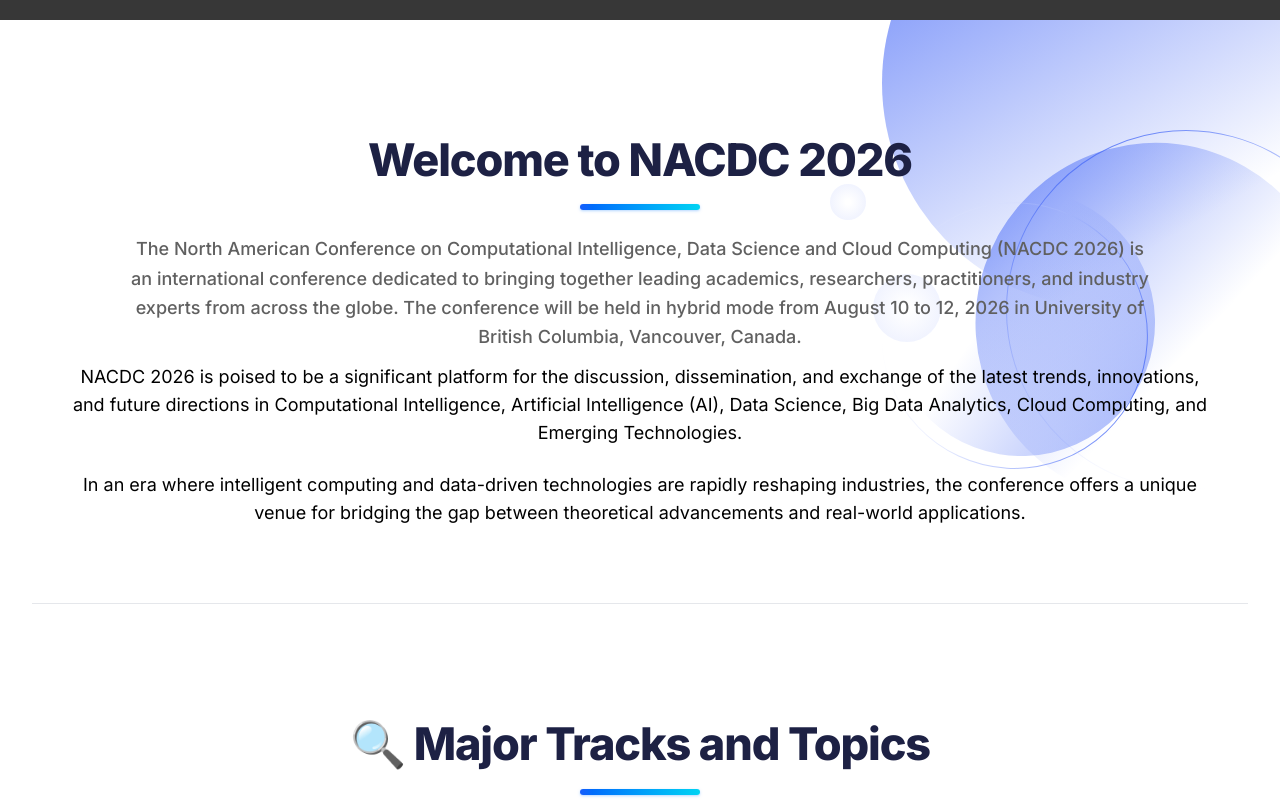
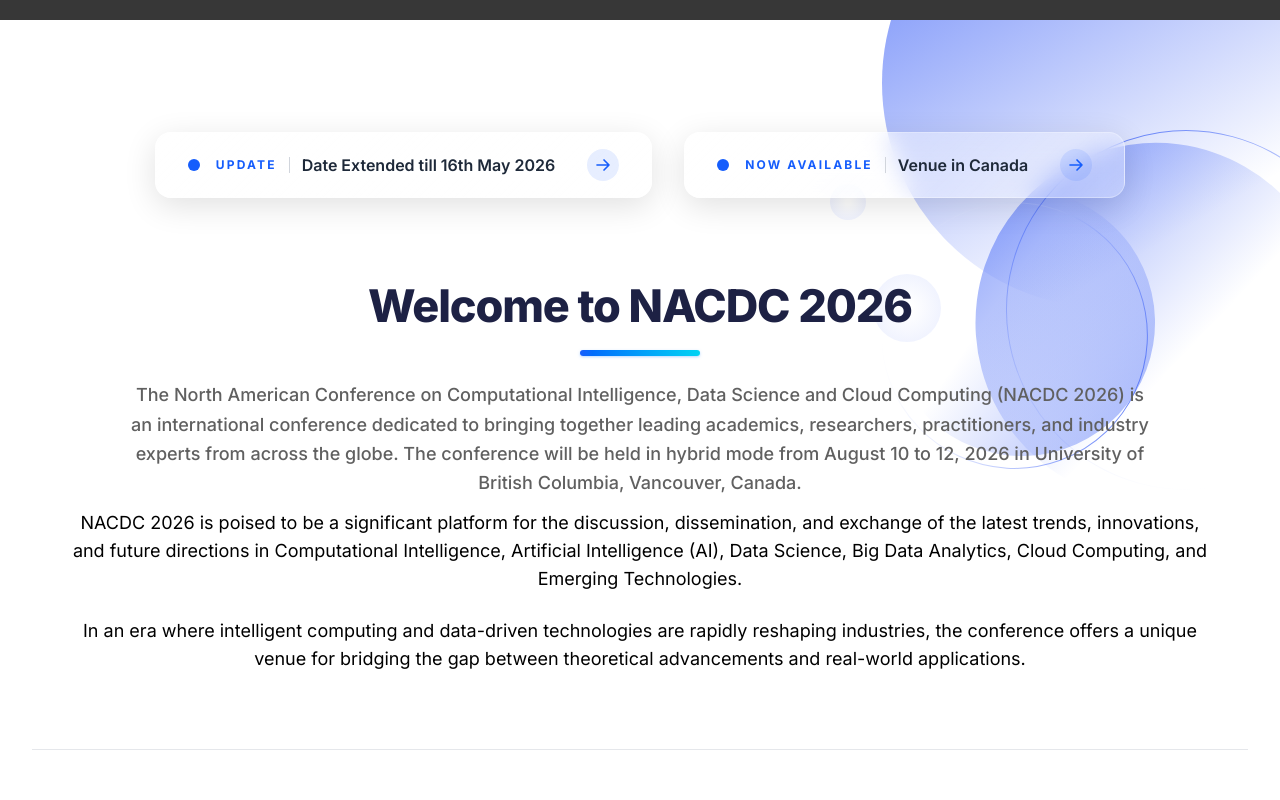
Before and after one commit to KartikTulsian/iemnacdc, a Next.js app: page / in a window 1280 px wide. Shown: the part 780-1580 px from the top of the page. Built offline with nearby package versions, Linux system fonts and the light colour scheme; grey boxes are pictures that could not be loaded.

Commit message:
changes in announcement

```diff
--- /dev/null
+++ b/src/components/Common/Announcement.tsx
@@ -0,0 +1,68 @@
+import Link from 'next/link'
+import React from 'react'
+
+export default function Announcement() {
+    return (
+        <div className="w-full max-w-7xl px-4 flex flex-col lg:flex-row justify-center items-center gap-6 lg:gap-8">
+
+            {/* Conference Schedule Highlight */}
+            <Link
+                href="/#countdown"
+                className="group relative w-full lg:w-auto inline-flex items-center justify-between gap-4 px-8 py-4 rounded-2xl border border-[#fff]/30 bg-[#fff]/10 backdrop-blur-md shadow-[0_8px_32px_rgba(0,0,0,0.12)] hover:bg-[#fff]/20 hover:shadow-[0_8px_40px_rgba(185,28,28,0.18)] hover:border-blue-300/50 transition-all duration-300 hover:scale-[1.02]"
+                style={{ background: "linear-gradient(135deg, rgba(255,255,255,0.55) 0%, rgba(255,255,255,0.25) 100%)" }}
+            >
+                <div className="flex items-center gap-4">
+                    {/* Pulsing dot */}
+                    <span className="relative flex h-3 w-3 flex-shrink-0">
+                        <span className="animate-ping absolute inline-flex h-full w-full rounded-full bg-blue-500 opacity-60"></span>
+                        <span className="relative inline-flex rounded-full h-3 w-3 bg-blue-600"></span>
+                    </span>
+
+                    <span className="flex flex-col sm:flex-row sm:items-center gap-1 sm:gap-3">
+                        <span className="text-xs font-bold uppercase tracking-[0.18em] text-blue-600">Update</span>
+                        <span className="hidden sm:block w-px h-4 bg-gray-300"></span>
+                        <span className="text-base font-semibold text-gray-800 group-hover:text-blue-700 transition-colors duration-200">
+                            Date Extended till 16th May 2026
+                        </span>
+                    </span>
+                </div>
+
+                <span className="ml-4 flex-shrink-0 flex items-center justify-center w-8 h-8 rounded-full bg-blue-600/10 group-hover:bg-blue-600/20 transition-colors duration-200">
+                    <svg className="w-4 h-4 text-blue-600 group-hover:translate-x-0.5 transition-transform duration-200" fill="none" stroke="currentColor" strokeWidth={2.5} viewBox="0 0 24 24">
+                        <path strokeLinecap="round" strokeLinejoin="round" d="M13.5 4.5L21 12m0 0l-7.5 7.5M21 12H3" />
+                    </svg>
+                </span>
+            </Link>
+
+            {/* PPT template live */}
+            <Link
+                href="/venue#venue-block"
+                className="group relative w-full lg:w-auto inline-flex items-center justify-between gap-4 px-8 py-4 rounded-2xl border border-[#fff]/30 bg-[#fff]/10 backdrop-blur-md shadow-[0_8px_32px_rgba(0,0,0,0.12)] hover:bg-[#fff]/20 hover:shadow-[0_8px_40px_rgba(185,28,28,0.18)] hover:border-blue-300/50 transition-all duration-300 hover:scale-[1.02]"
+                style={{ background: "linear-gradient(135deg, rgba(255,255,255,0.55) 0%, rgba(255,255,255,0.25) 100%)" }}
+            >
+                <div className="flex items-center gap-4">
+                    {/* Pulsing dot */}
+                    <span className="relative flex h-3 w-3 flex-shrink-0">
+                        <span className="animate-ping absolute inline-flex h-full w-full rounded-full bg-blue-500 opacity-60"></span>
+                        <span className="relative inline-flex rounded-full h-3 w-3 bg-blue-600"></span>
+                    </span>
+
+                    <span className="flex flex-col sm:flex-row sm:items-center gap-1 sm:gap-3">
+                        <span className="text-xs font-bold uppercase tracking-[0.18em] text-blue-600">Now Available</span>
+                        <span className="hidden sm:block w-px h-4 bg-gray-300"></span>
+                        <span className="text-base font-semibold text-gray-800 group-hover:text-blue-700 transition-colors duration-200">
+                            Venue in Canada
+                        </span>
+                    </span>
+                </div>
+
+                <span className="ml-4 flex-shrink-0 flex items-center justify-center w-8 h-8 rounded-full bg-blue-600/10 group-hover:bg-blue-600/20 transition-colors duration-200">
+                    <svg className="w-4 h-4 text-blue-600 group-hover:translate-x-0.5 transition-transform duration-200" fill="none" stroke="currentColor" strokeWidth={2.5} viewBox="0 0 24 24">
+                        <path strokeLinecap="round" strokeLinejoin="round" d="M13.5 4.5L21 12m0 0l-7.5 7.5M21 12H3" />
+                    </svg>
+                </span>
+            </Link>
+
+        </div>
+    )
+}
--- a/src/components/Countdown/CountDown.tsx
+++ b/src/components/Countdown/CountDown.tsx
@@ -5,7 +5,7 @@
 
 export default function CountDown() {
   return (
-    <section className="relative z-10 py-16 md:py-17 lg:pb-28 lg:pt-16 bg-gradient-to-br from-[#fdfbff] to-[#f2f4ff]">
+    <section id="countdown" className="relative z-10 py-16 md:py-17 lg:pb-28 lg:pt-16 bg-gradient-to-br from-[#fdfbff] to-[#f2f4ff]">
       <div className="container mx-auto px-4 flex flex-col gap-6 md:gap-10">
         {/* <SectionTitle
           title="📅 Important Dates"
--- a/src/components/Features/index.tsx
+++ b/src/components/Features/index.tsx
@@ -1,3 +1,4 @@
+import Announcement from "../Common/Announcement";
 import SectionTitle from "../Common/SectionTitle";
 // import SingleFeature from "./SingleFeature";
 // import featuresData from "./featuresData";
@@ -10,6 +11,12 @@
   return (
     <section id="features" className="relative pt-16 pb-6 md:pt-20 md:pb-8 lg:pt-28 bg-[#fff] z-10">
       <div className="max-w-7xl mx-auto px-4 sm:px-6 lg:px-8">
+
+        {/* Announcement Section - Placed inside the container with bottom margin */}
+        <div className="w-full flex justify-center mb-12 md:mb-16 lg:mb-20">
+          <Announcement/>
+        </div>
+
         {/* Welcome Section */}
         <div className="mb-16">
           <SectionTitle
--- a/src/components/Venue/VenueBlock.tsx
+++ b/src/components/Venue/VenueBlock.tsx
@@ -40,7 +40,7 @@
     ];
 
     return (
-        <section className="py-12 md:py-16 px-4 bg-[#f8fafc]">
+        <section id="venue-block" className="py-12 md:py-16 px-4 bg-[#f8fafc]">
             <div className="max-w-6xl mx-auto space-y-8 md:space-y-12">
 
                 {/* Main Venue Card */}
```
